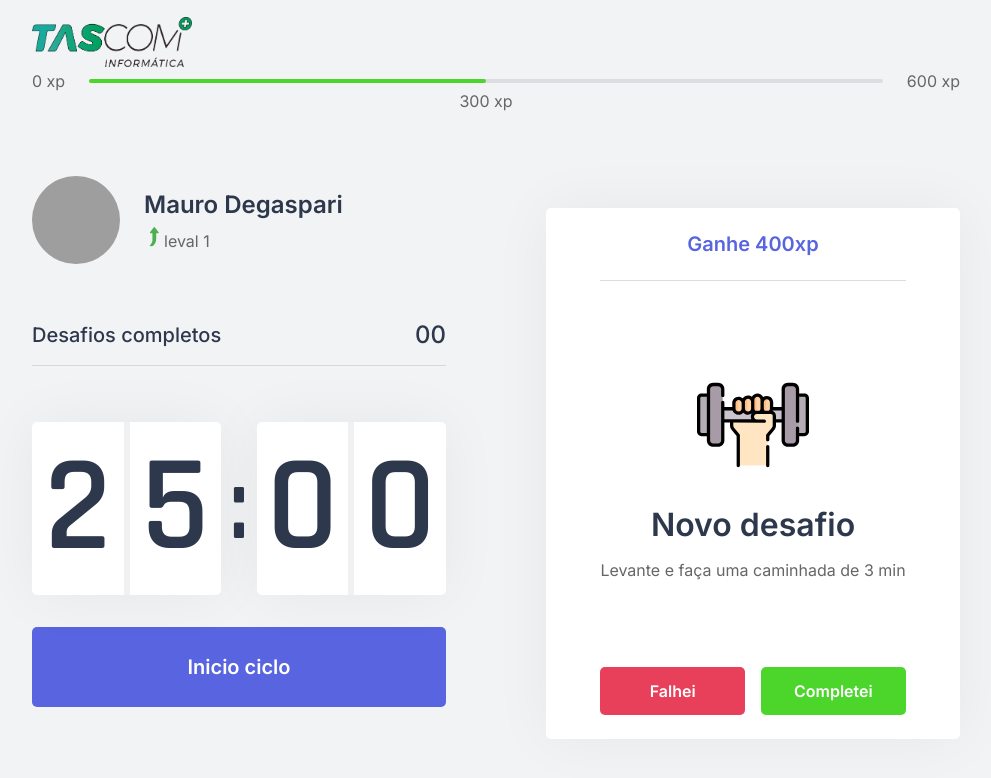
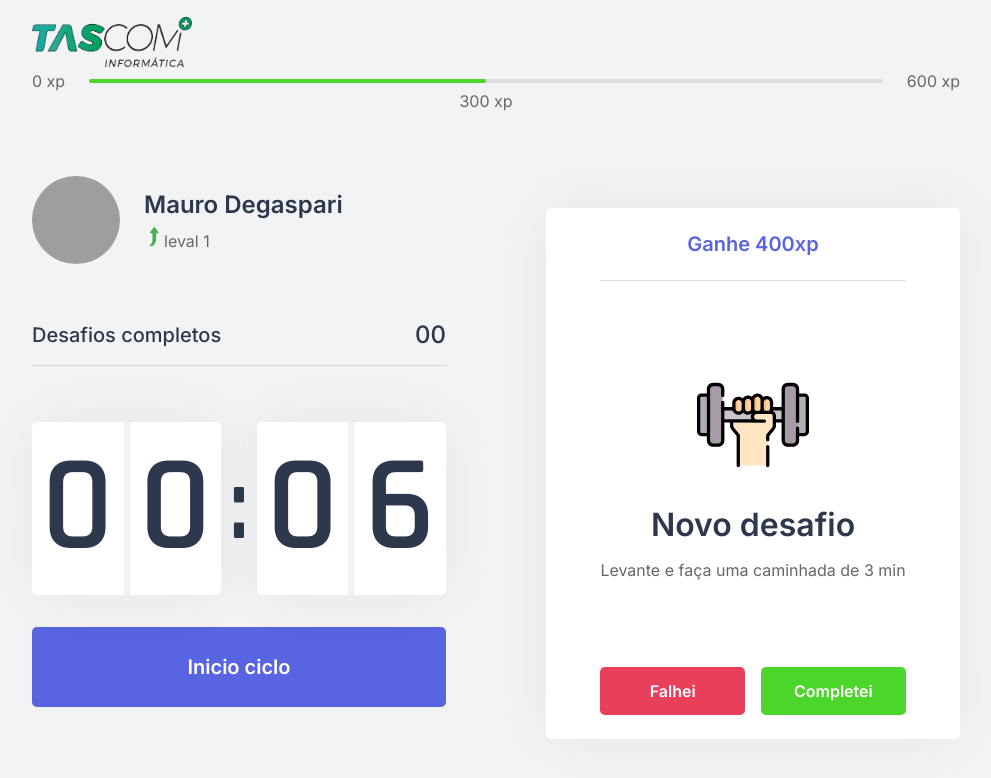
Before and after one commit to MauroDegaspari/Tascom-Pomodo, a Next.js app: page / in a window 1280 px wide. Shown: the top 778 px of the page, without its empty margins (144-1135 px from the left). Built offline with nearby package versions, Linux system fonts and the light colour scheme; grey boxes are pictures that could not be loaded.

Commit message:
implementaçao de contexts no projeto

```diff
--- a/src/components/Desafio.tsx
+++ b/src/components/Desafio.tsx
@@ -1,6 +1,13 @@
+import { useContext } from 'react';
+import { DesafioContexts } from '../contexts/DesafioContext';
 import styles from '../styles/components/Desafio.module.css'
 
 export function Desafio(){
+
+    //contexts
+    const contextData = useContext(DesafioContexts);
+
+
     const hasAtivoDesafio = true;
 
     return(
--- a/src/components/Tempo.tsx
+++ b/src/components/Tempo.tsx
@@ -1,4 +1,5 @@
-import { useState, useEffect } from 'react';
+import { useState, useEffect, useContext } from 'react';
+import { DesafioContexts } from '../contexts/DesafioContext';
 import styles from '../styles/components/Tempo.module.css'
 
 
@@ -6,8 +7,10 @@ let paraTempo: NodeJS.Timeout;
 
 export function Tempo(){
 
+    const { comecoDesafio } = useContext(DesafioContexts);
+
     /* Javascript do timer */
-    const [time, setTime] = useState(25 * 60);
+    const [time, setTime] = useState(0.1 * 60);
     const [isAtivo, setIsAtivo] = useState(false);
     const [hasTermino, setHastermino] = useState(false);
 
@@ -38,6 +41,8 @@ export function Tempo(){
         } else if(setIsAtivo && time === 0){
             setHastermino(true);
             setIsAtivo(false);
+            comecoDesafio();
+
         }
 
     }, [isAtivo, time])
--- /dev/null
+++ b/src/contexts/DesafioContext.tsx
@@ -0,0 +1,44 @@
+import { createContext, ReactNode, useState } from 'react';
+
+
+// dados que seram retonados dentro do context
+interface DesadioContextData{
+    level: number;
+    subirDeLevel: () => void;
+    barraDeLevel: number;
+    desafioConcluido: number;
+    comecoDesafio: () => void;
+}
+
+// boa pratica é fazer uma tipagem da 'children'
+interface DesafioProviderProps{
+    children: ReactNode; // elemento 'reactNode' aceita qualquer elemento  filho como children
+}
+
+export const DesafioContexts = createContext({} as DesadioContextData);
+
+export function DesafioProvider({ children }: DesafioProviderProps){
+    const[level, setLevel] = useState(1);
+    const[barraDeLevel, setBarraDeLevel] = useState(0);
+    const[desafioConcluido, serDesafioConcluido] = useState(0);
+
+    function subirDeLevel(){
+        setLevel(level + 1);
+    }
+
+    function comecoDesafio(){
+        return(
+            console.log('novo desafio!!')
+        );
+    }
+    return(
+        <DesafioContexts.Provider
+            value={{level,
+                    subirDeLevel,
+                    barraDeLevel,
+                    desafioConcluido,
+                    comecoDesafio }}>
+            { children}
+        </DesafioContexts.Provider>
+    )
+}
--- a/src/contexts/DesafioContexts.tsx
+++ /dev/null
@@ -1,3 +0,0 @@
-import { createContext } from 'react';
-
-export const DesafioContexts = createContext({});
--- a/src/pages/_app.tsx
+++ b/src/pages/_app.tsx
@@ -1,12 +1,12 @@
 import '../styles/global.css'
 
-import {DesafioContexts} from '../contexts/DesafioContexts';
+import {DesafioProvider} from '../contexts/DesafioContext';
 
 function MyApp({ Component, pageProps }) {
   return (
-    <DesafioContexts.Provider value='teste'>
+    <DesafioProvider>
       <Component {...pageProps} />
-          </DesafioContexts.Provider>
+      </DesafioProvider>
 
   )
 }
```
